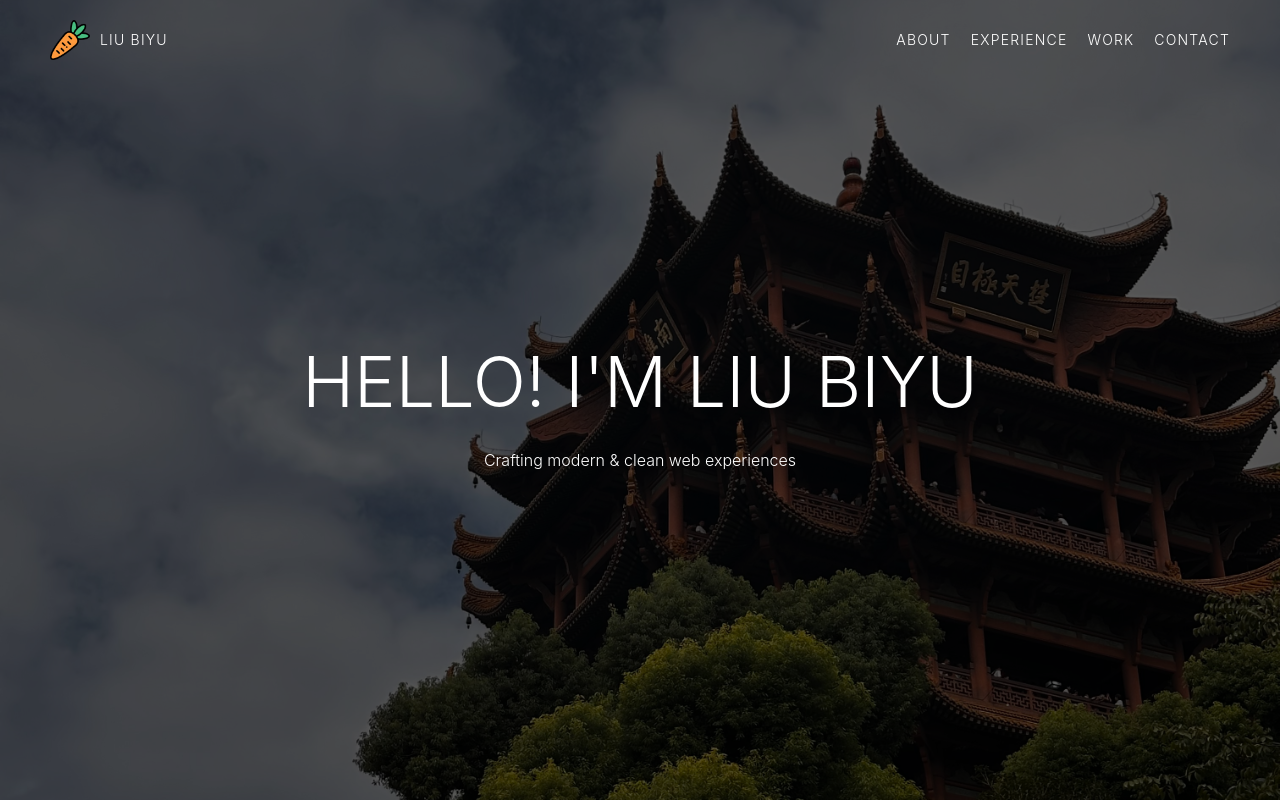
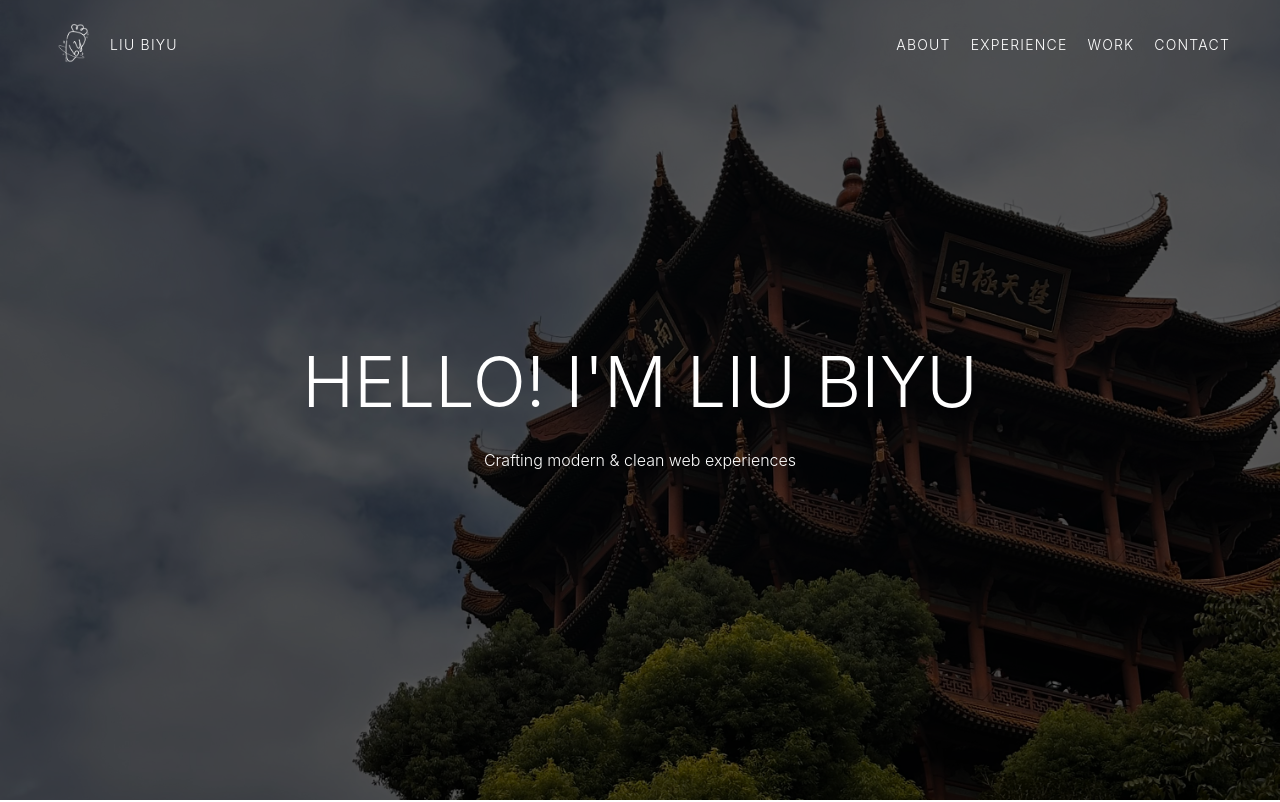
Before and after one commit to liubiyu123/Portfolio_Website_React, a React (Create React App) app in the folder portfolio/: page / in a window 1280 px wide. Shown: the top 802 px of the page. Built offline with nearby package versions, Linux system fonts and the light colour scheme.

Commit message:
change logo

```diff
--- a/portfolio/src/components/Header.js
+++ b/portfolio/src/components/Header.js
@@ -1,7 +1,7 @@
 import React, { useState, useEffect } from 'react';
 import './css/Header.css';
 import throttle from 'lodash/throttle';
-import logo from '../img/carrot.png';
+import logo from '../img/logo.png';
 
 function Header() {
   const [isScrolled, setIsScrolled] = useState(false);
--- a/portfolio/src/components/css/Contact.css
+++ b/portfolio/src/components/css/Contact.css
@@ -10,7 +10,7 @@
 
 .email-icon {
   width: 50px;
-  height: 50px;
+  height: auto;
 }
 
 .contact h2 {
--- a/portfolio/src/components/css/Header.css
+++ b/portfolio/src/components/css/Header.css
@@ -30,8 +30,8 @@
 }
 
 .logo-container img {
-  width: 40px;
-  height: 40px;
+  width: 50px;
+  height: auto;
   margin-right: 10px;
 }
 
```
Also changed, not shown: portfolio/src/img/logo.png (added), portfolio/src/img/logob.png (added).
